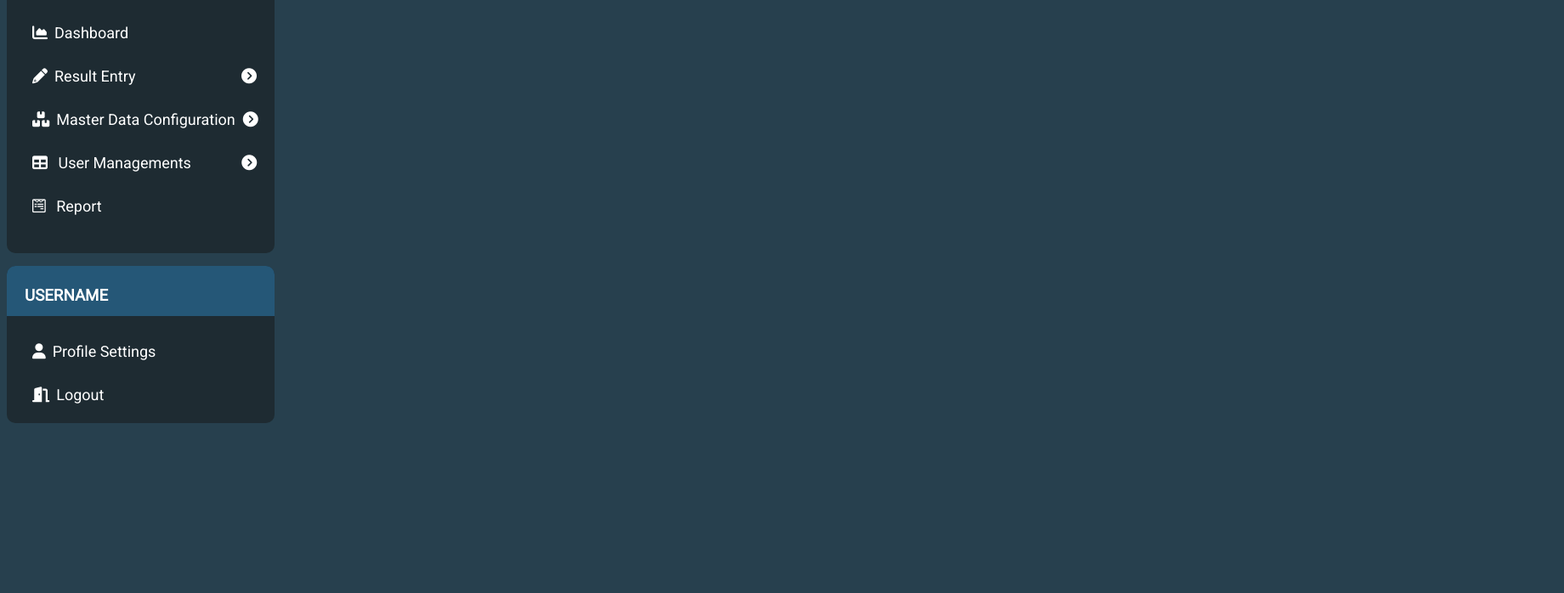
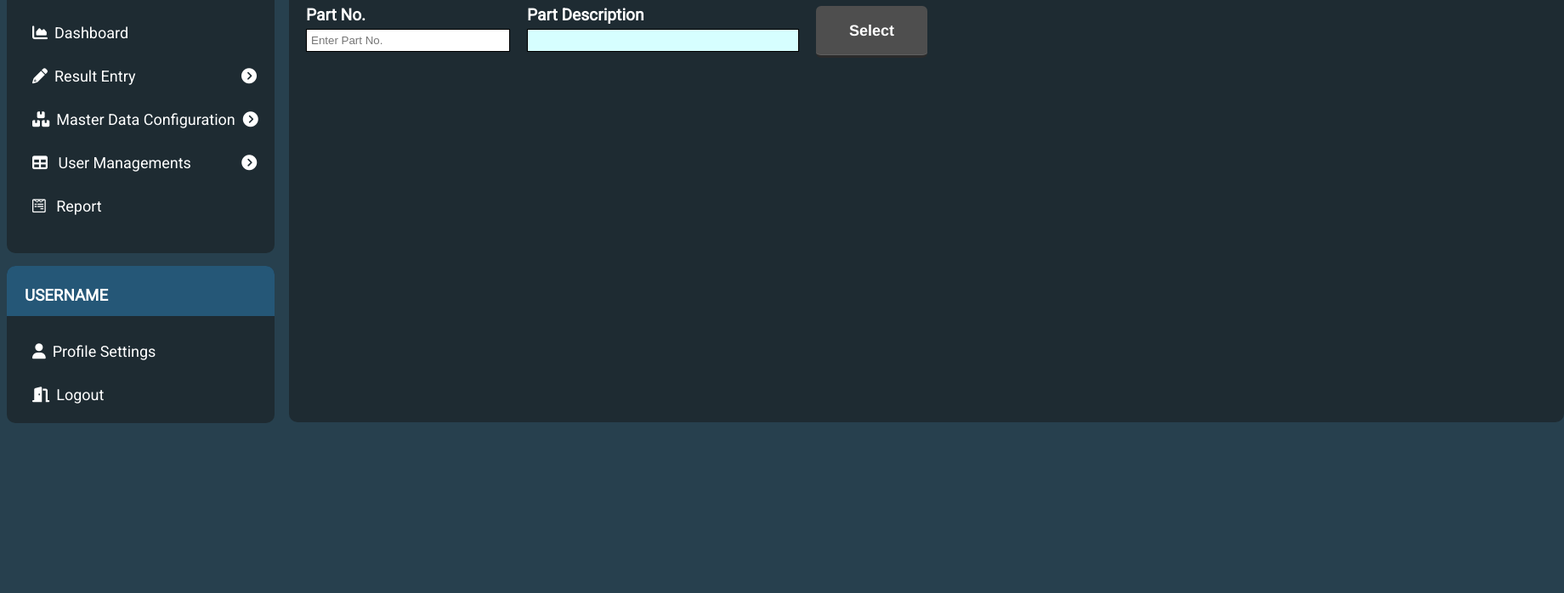
Before and after one commit to davidzhang92/data_collection_apps, a website: page menus/result-entry/programming-result-entry.html in a window 1280 px wide. Shown: the part 102-800 px from the top of the page at 85% size, 1840 px wide, since content can reach past the window. Drawn offline with Linux system fonts and the light colour scheme.

Commit message:
WIP programming page

```diff
--- a/menus/result-entry/programming-result-entry.html
+++ b/menus/result-entry/programming-result-entry.html
@@ -6,7 +6,7 @@
     <title>Programming Result Entry</title>
 
     <link rel="stylesheet" href="../../styles/side-menu.css">
-    <link rel="stylesheet" href="../../styles/master-layout.css">
+    <link rel="stylesheet" href="../../styles/programming-result-entry.css">
     <link rel="stylesheet" href="../../icons/css/all.css">
   </head>
 <body>
@@ -56,6 +56,26 @@
     </div>
   </div>
 
+  <div class="programming-result-entry-card">
+    <div class="header">
+      <h3>Programming Result Entry</h3>
+    </div>
+    <div class="body">
+      <form>
+        <label for="part-no">
+          <span class="product-field-span">Part No.</span>
+          <input type="text" id="pname" placeholder="Enter Part No." />
+        </label>
+        <label id="label-description" for="description">
+          <span class="product-field-span">Part Description</span>
+          <input type="text" id="desc" value="" style="background-color: rgb(214, 254, 255)" readonly />
+        </label>
+      </form>
+      <a href='#' id='select-button' class='ph-button ph-btn-disabled'>Select</a>
+    </div>
+
 </div>
 </body>
 </html>
+
+<script src="/scripts/programming-result-entry.js"></script>
--- /dev/null
+++ b/scripts/programming-result-entry.js
@@ -0,0 +1,7 @@
+document.addEventListener('DOMContentLoaded', function() {
+    const deleteBtn = document.getElementById('select-button');
+    if (deleteBtn.classList.contains('ph-btn-disabled')) {
+      deleteBtn.removeAttribute('href');
+      deleteBtn.setAttribute('disabled', true);
+    }
+  });
--- a/styles/master-layout.css
+++ b/styles/master-layout.css
@@ -7,7 +7,7 @@ body,
 
 .product-master-card{
   width: 1500px;
-  height: 155px;
+  height: 1000px;
   background-color: #1E2B32;
   border-radius: 10px 10px;
   position:absolute;
--- /dev/null
+++ b/styles/programming-result-entry.css
@@ -0,0 +1,125 @@
+* {box-sizing:border-box;}
+
+body,
+.container {
+  height: 100%;
+}
+
+
+.programming-result-entry-card{
+    width: 1500px;
+    height: 560px;
+    background-color: #1E2B32;
+    border-radius: 10px 10px;
+    position:absolute;
+    left: 330px;
+    top: 64px;
+    margin-top: -25px;
+    margin-right: 5px;
+    margin-left:10px;
+    }
+      label{
+        color: #FFFFFF;
+        font-family: 'Roboto', sans-serif;
+        margin-left: 1rem;
+        width: 180px;
+        height:12px;
+        }
+
+      label {
+        width: 300px;
+        float: left;
+        margin: 0 -60px 0 20px;
+        padding-top: 10px;
+      }
+
+      #label-description{
+        color: #FFFFFF;
+        font-family: 'Roboto', sans-serif;
+        margin-left: 1rem;
+        width: 180px;
+        height:12px;
+        }
+
+      #label-description {
+        width: 400px;
+        float: left;
+        margin: 0 -60px 0 20px;
+        padding-top: 10px;
+      }
+
+      .product-field-span {
+        display: block;
+        margin: 0 0 5px;
+        font-size: 1.2em;
+        font-weight: bold;
+      }
+
+      input {
+        width: 80%;
+        border: 1px solid #000;
+        padding: 5px;
+      }
+
+/* for button */
+
+.ph-button {
+
+    border-style: solid;
+    border-width: 0px 0px 3px;
+    box-shadow: 0 -1px 0 rgba(255, 255, 255, 0.1) inset;
+    color: #FFFFFF;
+    border-radius: 6px;
+    cursor: pointer;
+    display: inline-block;
+    font-style: normal;
+    overflow: hidden;
+    text-align: center;
+    text-decoration: none;
+    text-overflow: ellipsis;
+    transition: all 200ms ease-in-out 0s;
+    white-space: nowrap;
+    font-family: "Gotham Rounded A","Gotham Rounded B",Helvetica,Arial,sans-serif;
+    font-weight: 700;
+    padding: 19px 39px 18px;
+    font-size: 18px;
+    }
+
+    #select-button {
+        position:absolute;
+        top:70px;
+        background-color: #bf3f3f;
+        border-color: #791e1e;
+      }
+
+      /* Enabled state */
+      #select-button:not(.ph-btn-disabled) {
+        background-color: #bf3f3f;
+        border-color: #791e1e;
+      }
+
+      /* Disabled state */
+      #select-button.ph-btn-disabled {
+        background-color: #4e4e4e;
+        border-color: #2b2b2b;
+      }
+
+      /* Hover and active state */
+      #select-button:hover,
+      #select-button:focus,
+      #select-button:active {
+        background-color: #bf3f3f;
+        border-color: #791e1e;
+      }
+
+      /* Hover and active state for disabled button */
+      #select-button.ph-btn-disabled:hover,
+      #select-button.ph-btn-disabled:focus,
+      #select-button.ph-btn-disabled:active {
+        background-color: #4e4e4e;
+        border-color: #2b2b2b;
+      }
+
+.input-field {
+margin-top:10px;
+}
```
